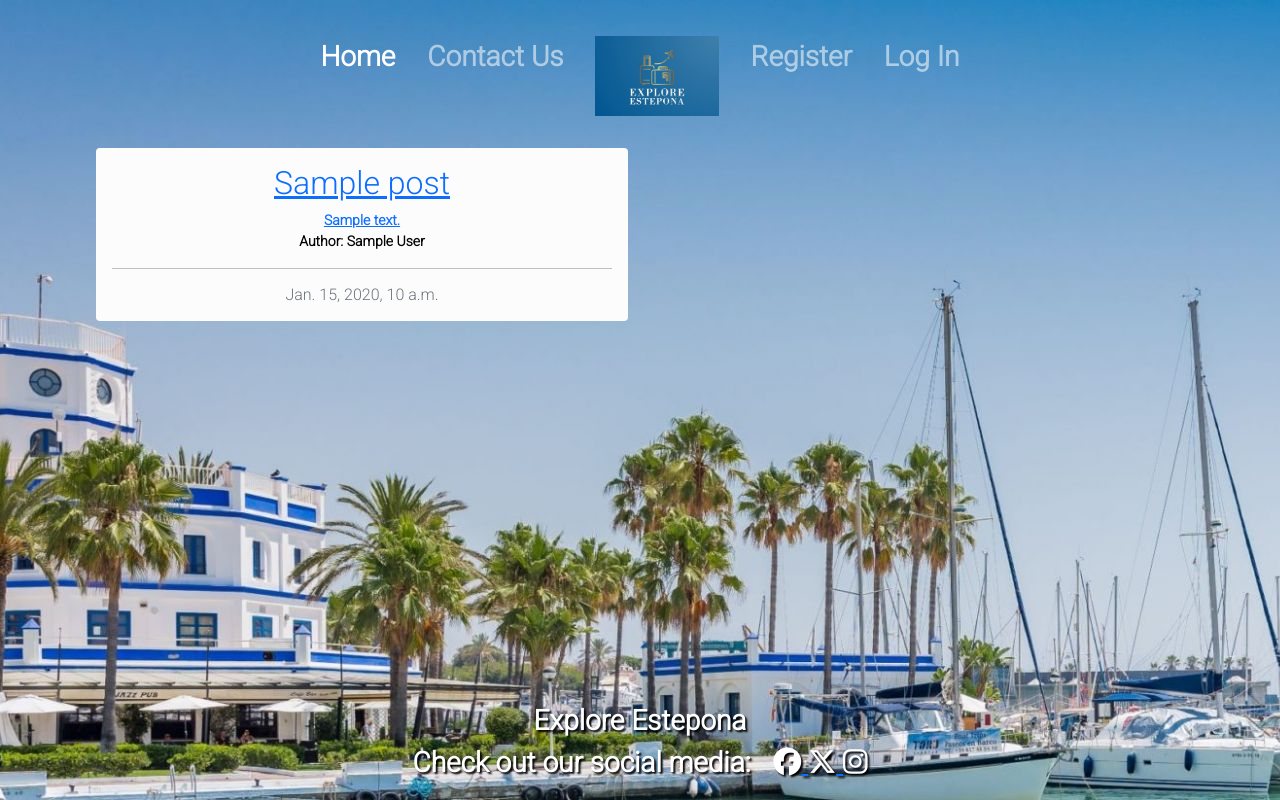
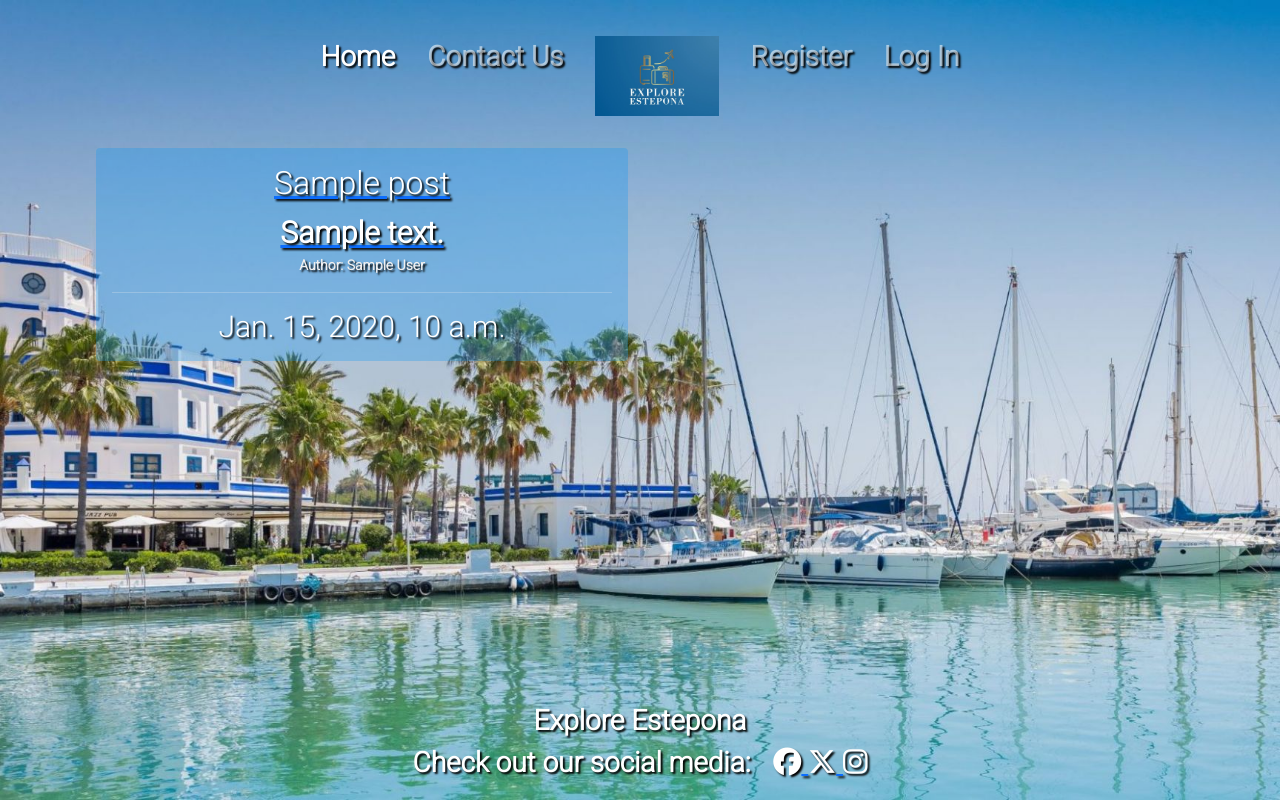
Before and after one commit to Conal2023/ExploreEstepona, a Django app: template blog/templates/blog/index.html in a window 1280 px wide. Run offline with Django 4.2, Linux system fonts and the light colour scheme; the template is opened without the code that fills it: most values are stand-ins (such as "Sample title", 1, 10 or a date in 2020); some libraries are stand-ins or nearby versions.

Commit message:
Add post_detail.html and amended some css

```diff
--- a/blog/templates/blog/index.html
+++ b/blog/templates/blog/index.html
@@ -13,7 +13,7 @@
                 <div class="col-md-6">
                     <div class="card mb-5">
                         <div class="card-body">
-                            <a href="#" class="post-link">
+                            <a href="{% url 'post_detail' post.slug %}" class="post-link">
                                 <h2 class="card-title">{{ post.title }}</h2>
                                 <p class="card-text">{{ post.excerpt }}</p>
                             </a>
@@ -23,7 +23,7 @@
                                 </div>
                             </div>
                             <hr />
-                            <p class="card-text text-muted h6">{{ post.created_on}}
+                            <p class="card-text text h6">{{ post.created_on}}
                             </p>
                         </div>
                     </div>
--- a/blog/urls.py
+++ b/blog/urls.py
@@ -3,4 +3,5 @@ from django.urls import path
 
 urlpatterns = [
     path('', views.PostList.as_view(), name='home'),
+    path('<slug:slug>/', views.post_detail, name='post_detail'),
 ]
--- a/exploreestepona/settings.py
+++ b/exploreestepona/settings.py
@@ -28,7 +28,7 @@ TEMPLATES_DIR = os.path.join(BASE_DIR, 'templates')
 SECRET_KEY = os.environ.get("SECRET_KEY")
 
 # SECURITY WARNING: don't run with debug turned on in production!
-DEBUG = False
+DEBUG = True
 
 ALLOWED_HOSTS = [
     '8000-conal2023-exploreestepo-z7oxqfaj24w.ws-eu108.gitpod.io',
--- a/static/css/style.css
+++ b/static/css/style.css
@@ -1,8 +1,12 @@
 body {
     font-family: 'Roboto', sans-serif;
     font-size: 14px;
-    color: rgb(5, 4, 4);
+    color: rgb(241, 240, 240);
+    text-shadow: 2px 2px 2px black;
     background-image: url('/static/img/esteponaport.jpg');
+    background-repeat: no-repeat;
+    background-size: cover;
+    background-attachment: fixed;
     font-weight: 750;
 }
 
@@ -11,8 +15,8 @@ body {
     padding-top: 1em;
 }
 .row {
-padding-left: 3em;
-padding-right: 3em;
+    padding-left: 3em;
+    padding-right: 3em;
 }
 
 .card-body {
@@ -29,5 +33,27 @@ footer {
 }
 .card {
     border: none;
-    background-color: rgb(252, 252, 252);
+    background-color: rgba(24, 154, 241, 0.315);
 }
+
+.card-title {
+    color: white;
+}
+
+.post-title {
+    color: white;
+    font-size: 4em;
+    text-shadow: 2px 2px 2px black;
+}
+
+.post-subtitle {
+    color: white;
+    font-size: 1.5em;
+    text-shadow: 2px 2px 2px black;
+}
+
+.card-text {
+    font-size: 30px;
+    color: white;
+    text-shadow: 2px 2px 2px black;
+}
```
Also changed, not shown: blog/templates/blog/post_detail.html (added, +34 -0 lines), blog/views.py (+24 -1 lines), static/img/estepona.jpg (added).
